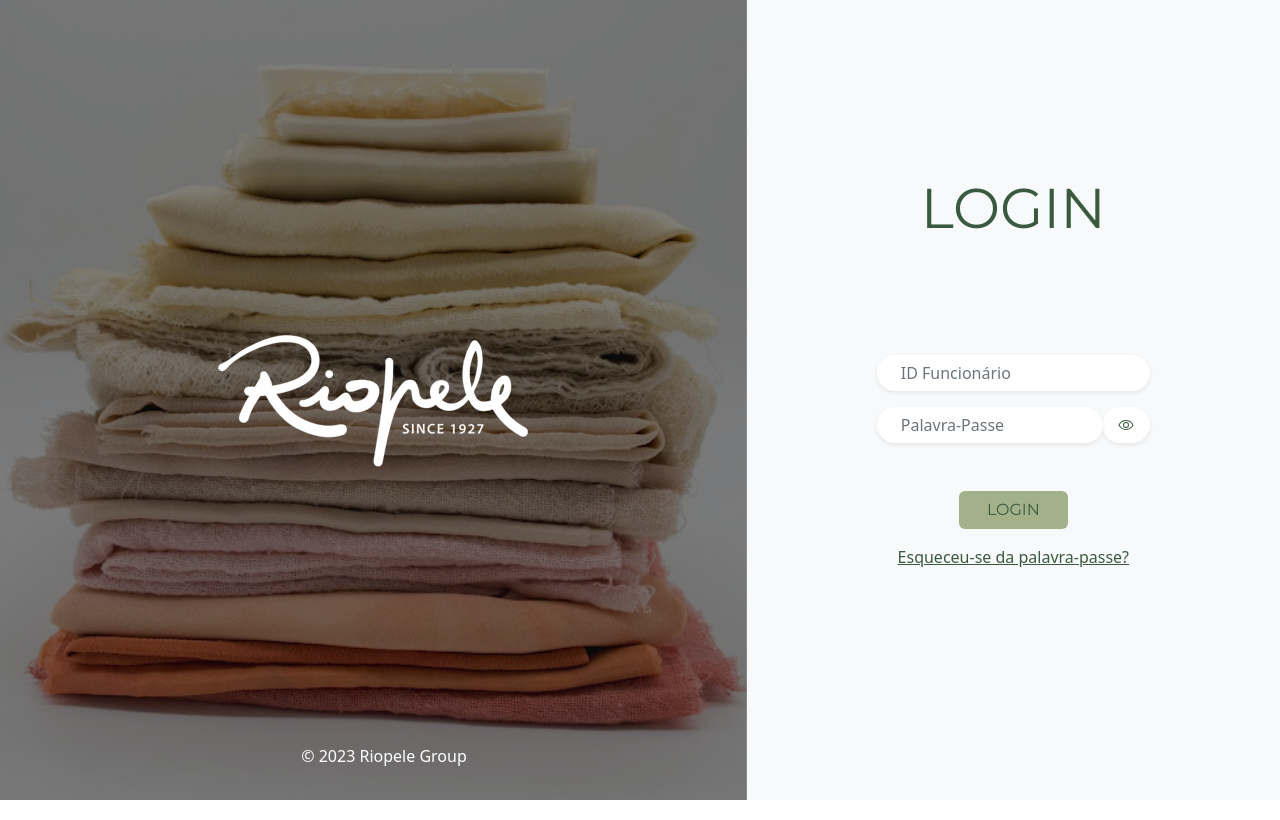
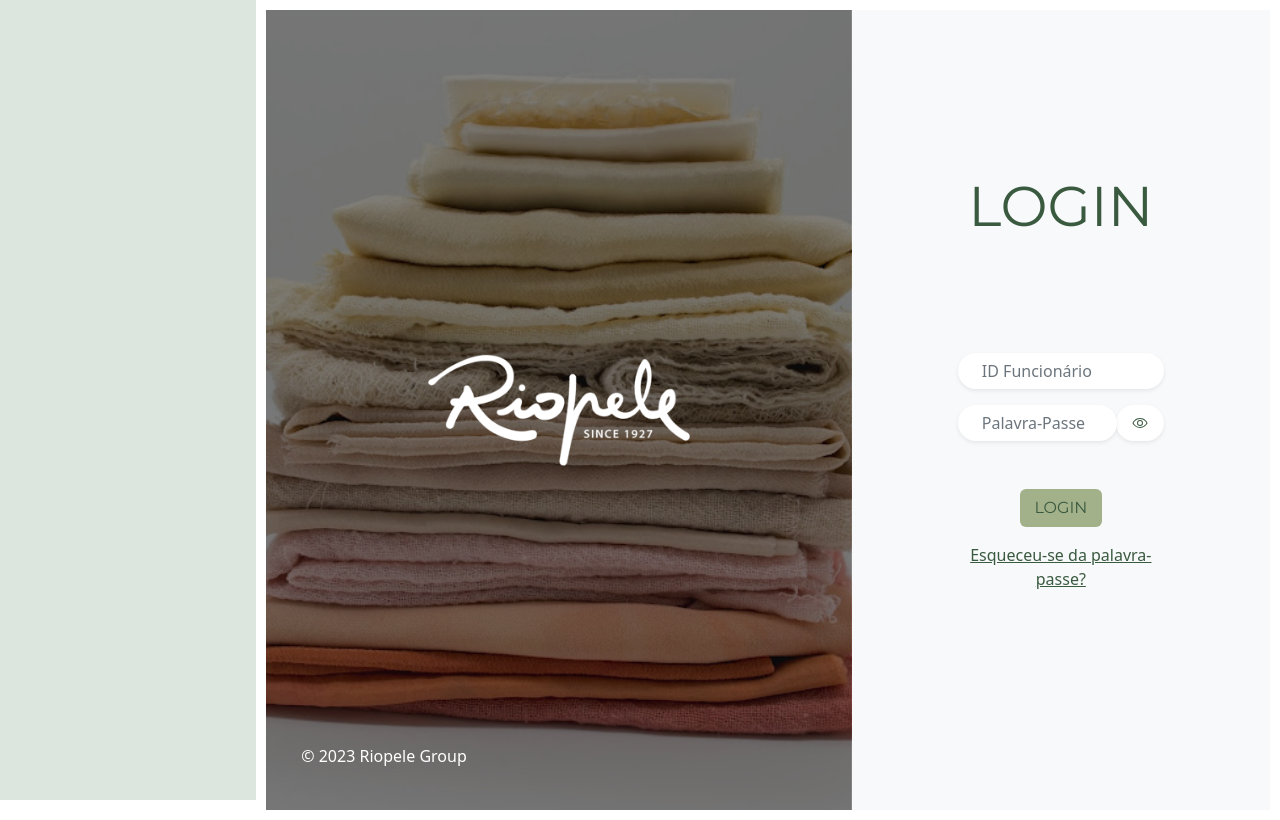
Before and after one commit to pmbaldaia/shopfloor, a React (Create React App) app: page / in a window 1280 px wide. Built offline with nearby package versions, Linux system fonts and the light colour scheme.

Commit message:
correção tabela ordens

```diff
--- a/src/App.css
+++ b/src/App.css
@@ -14,7 +14,6 @@ img {
 
 h1 {
   float: left;
-  padding-left: 8em;
   font-family: "Montserrat";
 }
 
--- a/src/components/Ordens/listaOrdens.module.css
+++ b/src/components/Ordens/listaOrdens.css
@@ -1,5 +1,5 @@
-.ordens {
-  max-width: 100rem;
+/* .ordens {
+  max-width: fit-content;
   font-family: "Montserrat";
 }
 
@@ -38,7 +38,7 @@
 table {
   width: 75rem;
   color: black;
-  margin-left: 18rem;
+  margin-left: 17rem;
   margin-bottom: 2rem;
   margin-top: 2rem;
   border-spacing: 0;
@@ -103,3 +103,23 @@ td span {
   color: black;
   font-weight: 700;
 }
+ */
+
+ .table-spacing {
+  margin-bottom: 20px;
+}
+
+.table-bordered {
+  border-radius: 10px;
+}
+
+.table-bordered th,
+.table-bordered td {
+  border: 1px solid #dee2e6;
+}
+
+.imagemOrdem{
+  width: 50px;
+  height: 50px;
+  border-radius: 20px;
+}
--- a/src/components/Ordens/listaOrdens.js
+++ b/src/components/Ordens/listaOrdens.js
@@ -1,7 +1,8 @@
-import React, { useState, useEffect } from "react";
+import React, {useState, useEffect } from "react";
+import {Table} from "react-bootstrap";
 import { Link, useSubmit /* , useRouteLoaderData */ } from "react-router-dom";
 import AdicionarOrdem from "../Botoes/AdicionarOrdem";
-import classes from "./listaOrdens.module.css";
+import "./listaOrdens.css";
 import {
   ArrowClockwise,
   SortAscending,
@@ -85,7 +86,7 @@ function OrdensList({ ordens }) {
   };
   /* const token = useRouteLoaderData("root"); */
   return (
-    <div className={classes.ordens}>
+    <div>
       <h1>Ordens</h1>
       {/*  {token && <AdicionarOrdem />} */}
       <AdicionarOrdem />
@@ -104,7 +105,7 @@ function OrdensList({ ordens }) {
         onClick={__handleSort}
         cursor="pointer"
       />
-      <table>
+      <Table bordered striped className="table-spacing">
       <thead>
         <tr>
         <th key="id">ID</th>
@@ -126,7 +127,7 @@ function OrdensList({ ordens }) {
                 <span>
                   <img
                     src={ordem.imagem}
-                    className={classes.imagem}
+                    className="imagemOrdem"
                     alt="ImagemProduto"
                   />
                 </span>
@@ -160,7 +161,7 @@ function OrdensList({ ordens }) {
             </tr>
           ))}
         </tbody>
-      </table>
+    </Table>
     </div>
   );
 }
--- a/src/components/SideBar/sidebar.scss
+++ b/src/components/SideBar/sidebar.scss
@@ -4,8 +4,6 @@
     position: fixed;
     top: 0;
     left: 0;
-    height: 100vh;
-    width: 280px;
     background-color: #DDE5DF;
     text-decoration: none;
     font-family: 'Montserrat', sans-serif;
--- /dev/null
+++ b/src/pages/Layout/layout.css
@@ -0,0 +1,10 @@
+.sidebar {
+  height: 100vh;
+  width: 20%;
+}
+
+.main-content{
+    width: 80%;
+    margin-left: 20%;
+    padding: 10px;
+}
--- a/src/pages/Layout/layout.js
+++ b/src/pages/Layout/layout.js
@@ -9,7 +9,7 @@ import {
 import { getTokenDuration } from "../../util/auth";
 import HeaderPage from "../../components/Header/header";
 import SideBar from "../../components/SideBar/sidebar";
-import "./layout";
+import './layout.css';
 
 function RootLayout() {
   //configuracao token
@@ -34,7 +34,7 @@ function RootLayout() {
     }, tokenDuration);
   }, [token, submit]);
 
-  return (
+  /*return  (
     <>
       <div>
         {location.pathname !== "/" && <HeaderPage />}
@@ -42,6 +42,15 @@ function RootLayout() {
         <Outlet />
       </div>
     </>
+  ); */
+  return (
+    <>
+      <div className="sidebar">{location.pathname !== "/" && <SideBar />}</div>
+      <div className="main-content">
+        {location.pathname !== "/" && <HeaderPage />}
+        <Outlet />
+      </div>
+    </>
   );
 }
 
```
Also changed, not shown: 1 other file (tests, documents, lock files or other folders). Lines whose indentation alone changed are shown as unchanged.
